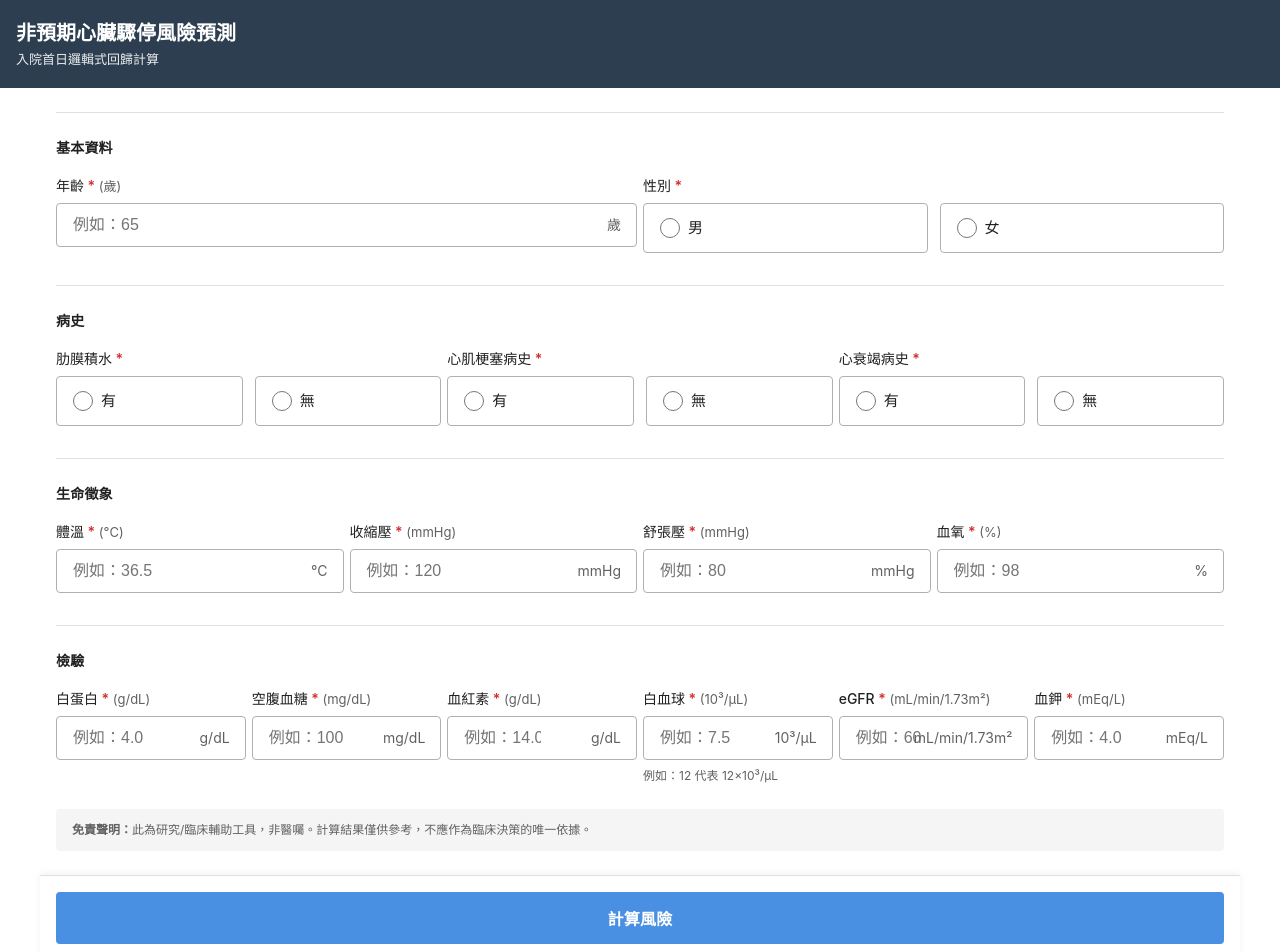
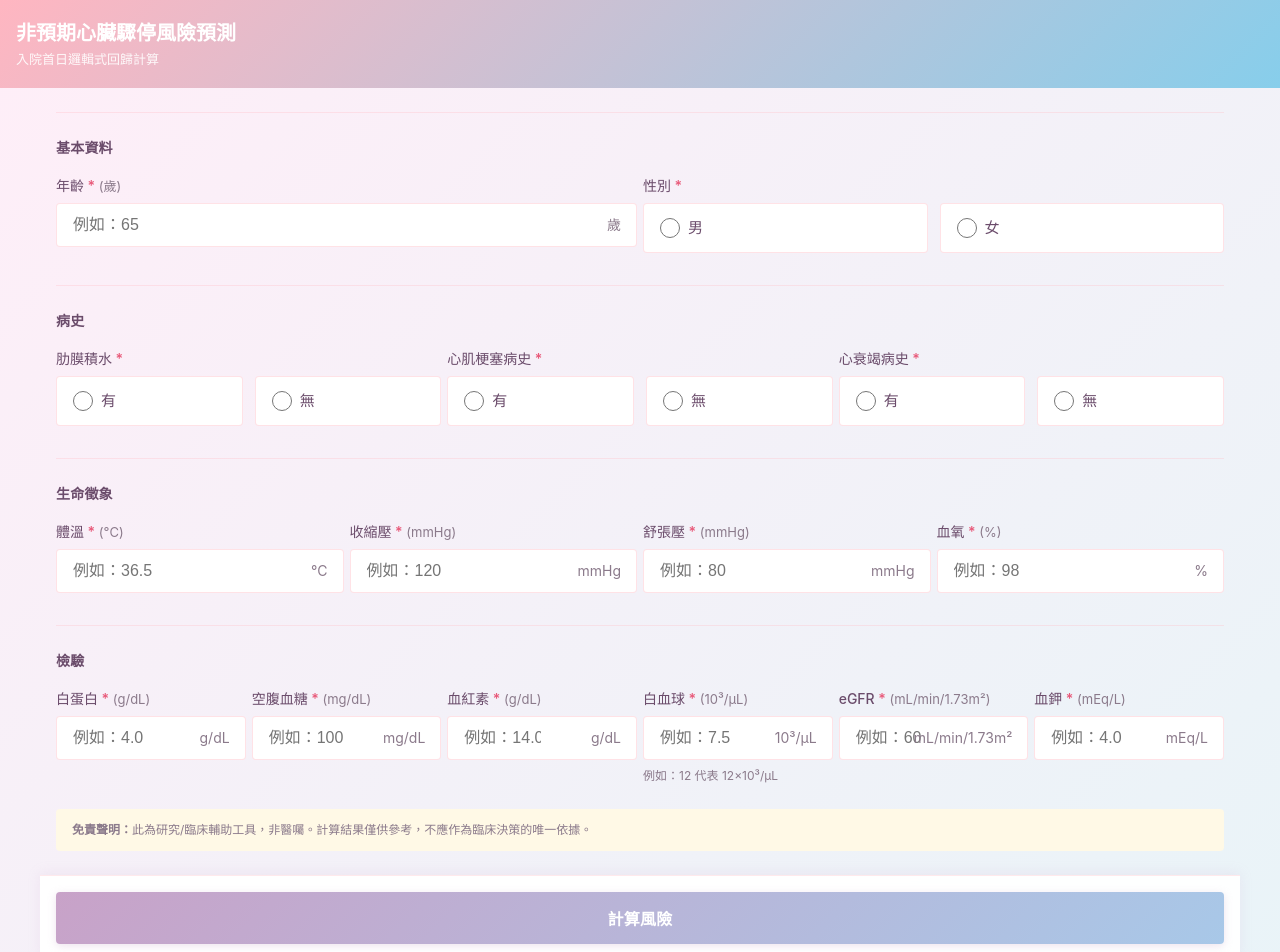
Before and after one commit to 0330tina/ihca-risk-prediction, a Next.js app: page /input in a window 1280 px wide. Shown: the top 952 px of the page. Built offline with nearby package versions, Linux system fonts and the light colour scheme.

Commit message:
更新 input 顏色

```diff
--- a/app/input/page.tsx
+++ b/app/input/page.tsx
@@ -615,37 +615,37 @@ export default function InputPage() {
   )
 }
 
-// 臨床系統配色 - 中性、簡潔
+// 馬卡龍色調配色（與其他頁面一致）
 const colors = {
-  background: '#ffffff',
-  headerBg: '#2c3e50',
+  background: 'linear-gradient(135deg, #ffeef8 0%, #e8f4f8 100%)',
+  headerBg: 'linear-gradient(135deg, #ffb6c1 0%, #87ceeb 100%)',
   headerText: '#ffffff',
-  divider: '#e0e0e0',
+  divider: 'rgba(255, 182, 193, 0.3)',
   input: '#ffffff',
-  inputBorder: '#b0b0b0',
-  inputFocus: '#4a90e2',
-  button: '#4a90e2',
-  buttonHover: '#357abd',
-  buttonDisabled: '#b0b0b0',
-  error: '#d32f2f',
-  errorBg: '#ffebee',
-  textPrimary: '#212121',
-  textSecondary: '#616161',
-  textTertiary: '#9e9e9e',
-  disclaimer: '#f5f5f5',
-  disclaimerText: '#616161',
+  inputBorder: 'rgba(255, 182, 193, 0.4)',
+  inputFocus: '#a8c8e8',
+  button: 'linear-gradient(135deg, #c8a2c8 0%, #a8c8e8 100%)',
+  buttonHover: 'linear-gradient(135deg, #b892b8 0%, #98b8d8 100%)',
+  buttonDisabled: '#d0d0d0',
+  error: '#e85a7a',
+  errorBg: '#fff0f5',
+  textPrimary: '#6b4c6b',
+  textSecondary: '#8b7a8b',
+  textTertiary: '#ab9aab',
+  disclaimer: '#fff9e6',
+  disclaimerText: '#8b7a8b',
 }
 
 // 樣式定義
 const styles: { [key: string]: React.CSSProperties } = {
   container: {
     minHeight: '100vh',
-    backgroundColor: colors.background,
+    background: colors.background,
     paddingBottom: '100px', // 為 sticky submit button 留空間
     WebkitOverflowScrolling: 'touch',
   },
   header: {
-    backgroundColor: colors.headerBg,
+    background: colors.headerBg,
     color: colors.headerText,
     padding: '20px 16px',
   },
@@ -792,7 +792,7 @@ const styles: { [key: string]: React.CSSProperties } = {
   },
   radioLabelSelected: {
     borderColor: colors.inputFocus,
-    backgroundColor: '#f0f7ff',
+    backgroundColor: '#fff0f5',
   },
   radio: {
     width: '20px',
@@ -842,13 +842,14 @@ const styles: { [key: string]: React.CSSProperties } = {
   submitContainer: {
     position: 'sticky',
     bottom: 0,
-    backgroundColor: colors.background,
+    backgroundColor: 'rgba(255, 255, 255, 0.95)',
+    backdropFilter: 'blur(10px)',
     padding: '16px',
     marginTop: '24px',
     marginLeft: '-16px',
     marginRight: '-16px',
     borderTop: `1px solid ${colors.divider}`,
-    boxShadow: '0 -2px 8px rgba(0, 0, 0, 0.05)',
+    boxShadow: '0 -2px 12px rgba(200, 162, 200, 0.15)',
   },
   submitButton: {
     width: '100%',
@@ -856,13 +857,14 @@ const styles: { [key: string]: React.CSSProperties } = {
     fontSize: '16px',
     fontWeight: '600',
     color: '#ffffff',
-    backgroundColor: colors.button,
+    background: colors.button,
     border: 'none',
     borderRadius: '4px',
     cursor: 'pointer',
-    transition: 'background-color 0.2s',
+    transition: 'all 0.2s',
     minHeight: '48px',
     letterSpacing: '0.3px',
+    boxShadow: '0 2px 8px rgba(200, 162, 200, 0.3)',
   },
   submitButtonDisabled: {
     backgroundColor: colors.buttonDisabled,
```
